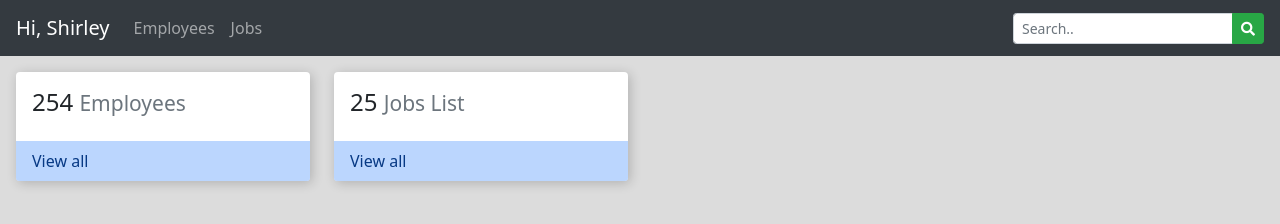
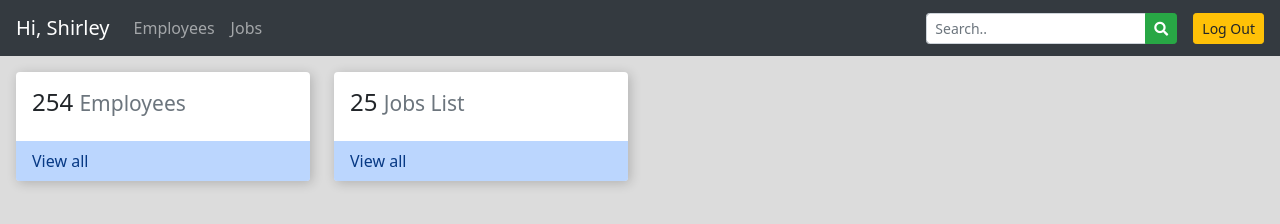
Before and after one commit to iamsosassy/ems-app, a plain HTML site: page dash.html in a window 1280 px wide. Drawn offline with nearby package versions, Linux system fonts and the light colour scheme.

Commit message:
final push ems

```diff
--- a/dash.html
+++ b/dash.html
@@ -44,6 +44,9 @@
                                 class="fa fa-search"></i>
                     </div>
                 </form>
+
+                <a href="#" class="ml-3 btn btn-sm btn-warning">Log Out</a>
+
             </div>
         </div>
     </nav>
```
Also changed, not shown: employees-list.html (+2 -0 lines).
